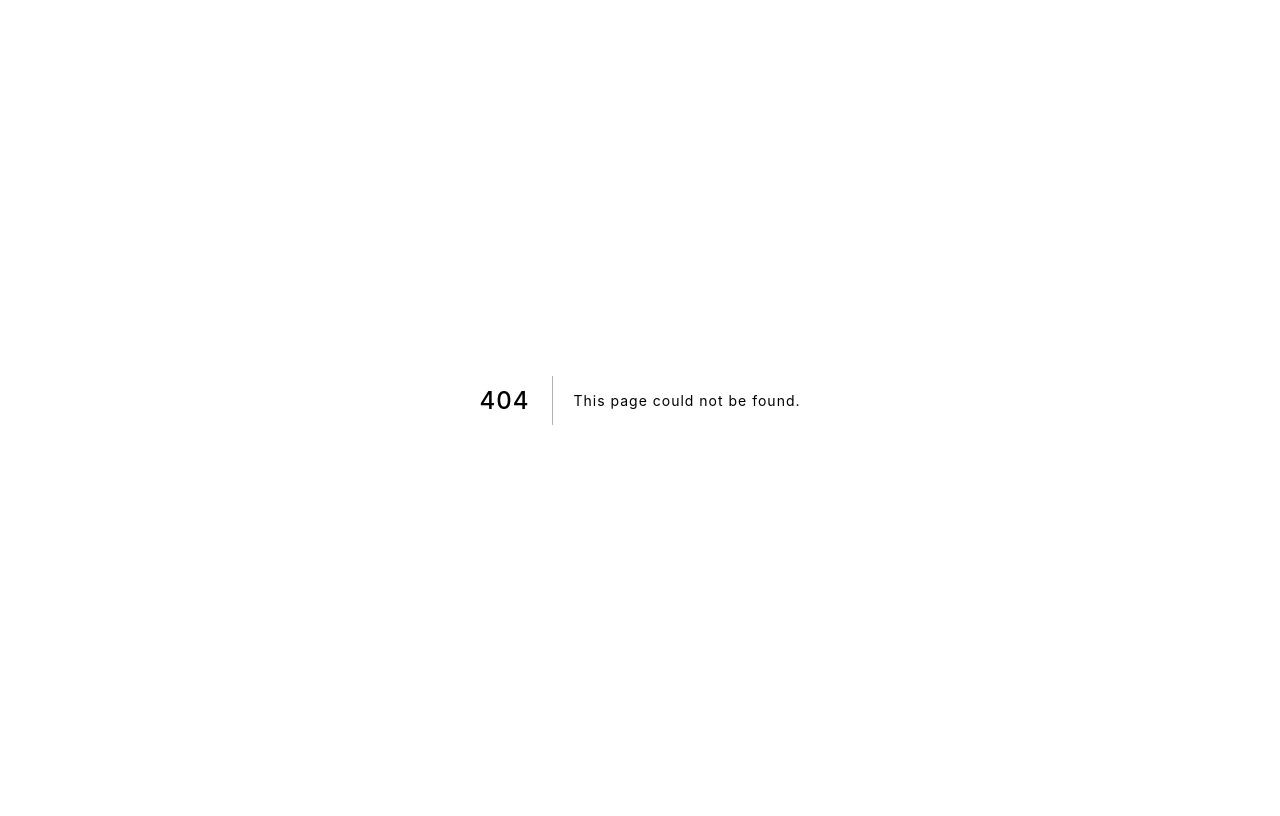
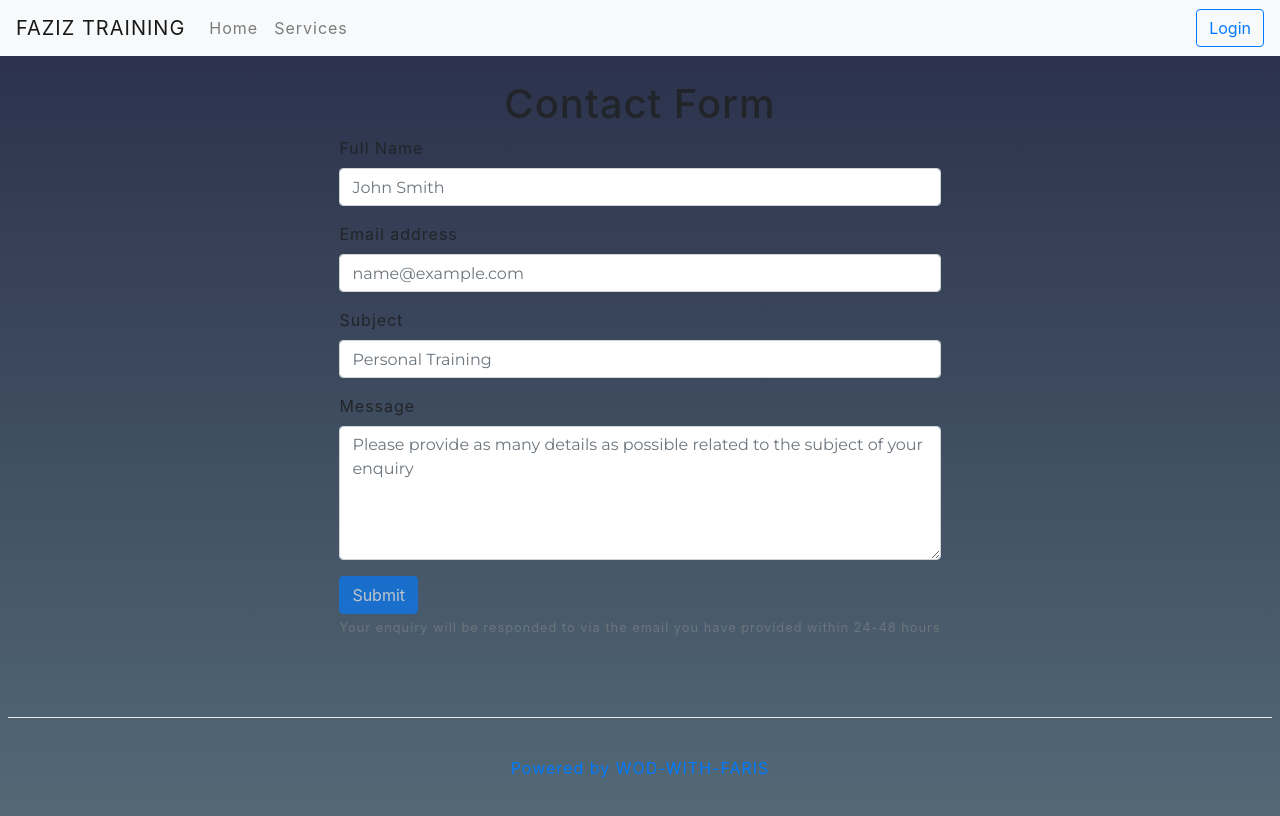
Before and after one commit to farisaziz12/faziz_training, a Next.js app: page /contact-form in a window 1280 px wide. Before the commit this address had no page. Built offline with nearby package versions, Linux system fonts and the light colour scheme; no server answers.

Commit message:
feat(contact-form): create contact form

```diff
--- /dev/null
+++ b/pages/contact-form.js
@@ -0,0 +1,165 @@
+import { useState, useEffect } from "react";
+import { useRouter } from "next/router";
+import Lottie from "react-lottie";
+import FadeIn from "react-fade-in";
+import Form from "react-bootstrap/Form";
+import Button from "react-bootstrap/Button";
+import MetaData from "../components/MetaData";
+import NavigationBar from "../components/NavigationBar";
+import { getServiceDetails } from "../cms";
+import { post } from "../network";
+import { defaultOption } from "../functions";
+import mailSend from "../lotties/mail-send.json";
+import errorCone from "../lotties/error-cone.json";
+import styles from "../styles/Home.module.css";
+
+export default function contactForm() {
+  const [senderEmail, setSenderEmail] = useState("");
+  const [subject, setSubject] = useState("");
+  const [senderName, setSenderName] = useState("");
+  const [messageBody, setMessageBody] = useState("");
+  const [submitted, setSubmitted] = useState(false);
+  const [success, setSuccess] = useState(false);
+
+  const router = useRouter();
+  const { id } = router.query;
+
+  useEffect(async () => {
+    if (id) {
+      try {
+        const service = await getServiceDetails(id);
+        setSubject(service.name);
+      } catch (error) {
+        console.error(error);
+      }
+    }
+  }, [id]);
+
+  const handleSubmit = (e) => {
+    e.preventDefault();
+    try {
+      post("/api/contact-form-email", {
+        senderName,
+        senderEmail,
+        subject,
+        messageBody,
+      }).then((resp) => {
+        if (resp.status === 200) {
+          setSuccess(true);
+          setSubmitted(true);
+          setTimeout(() => {
+            router.push("/services");
+          }, 6000);
+        } else {
+          handleError("Error");
+        }
+      });
+    } catch (error) {
+      handleError(error);
+    }
+
+    const handleError = (error) => {
+      setSubmitted(true);
+      console.error(error);
+      setTimeout(() => {
+        setSubmitted(false);
+      }, 5000);
+    };
+  };
+
+  return (
+    <div className={styles.container}>
+      <MetaData />
+      <NavigationBar />
+      <main className={styles.main}>
+        <h1>Contact Form</h1>
+        {submitted ? (
+          success ? (
+            <FadeIn delay={200}>
+              <Lottie
+                options={defaultOption(mailSend)}
+                height={200}
+                width={200}
+              />
+              <h1>Message Sent!</h1>
+            </FadeIn>
+          ) : (
+            <FadeIn delay={200}>
+              <Lottie
+                options={defaultOption(errorCone)}
+                height={200}
+                width={200}
+              />
+              <h1>Whoops. Something went wrong. Please try again</h1>
+            </FadeIn>
+          )
+        ) : (
+          <Form onSubmit={handleSubmit}>
+            <Form.Group controlId="exampleForm.ControlInput1">
+              <Form.Label>Full Name</Form.Label>
+              <Form.Control
+                className={styles["p-text"]}
+                type="text"
+                placeholder="John Smith"
+                value={senderName}
+                onChange={(e) => setSenderName(e.target.value)}
+              />
+            </Form.Group>
+            <Form.Group controlId="exampleForm.ControlInput2">
+              <Form.Label>Email address</Form.Label>
+              <Form.Control
+                className={styles["p-text"]}
+                type="email"
+                placeholder="name@example.com"
+                value={senderEmail}
+                onChange={(e) => setSenderEmail(e.target.value)}
+              />
+            </Form.Group>
+            <Form.Group controlId="exampleForm.ControlInput3">
+              <Form.Label>Subject</Form.Label>
+              <Form.Control
+                className={styles["p-text"]}
+                type="text"
+                value={subject}
+                placeholder="Personal Training"
+                onChange={(e) => setSubject(e.target.value)}
+              />
+            </Form.Group>
+            <Form.Group controlId="exampleForm.ControlTextarea1">
+              <Form.Label>Message</Form.Label>
+              <Form.Control
+                className={styles["p-text"]}
+                placeholder="Please provide as many details as possible related to the subject of your enquiry"
+                as="textarea"
+                rows={5}
+                value={messageBody}
+                onChange={(e) => setMessageBody(e.target.value)}
+              />
+            </Form.Group>
+            <Button
+              disabled={senderEmail ? false : true}
+              variant="primary"
+              type="submit"
+            >
+              Submit
+            </Button>
+            <Form.Text className="text-muted">
+              Your enquiry will be responded to via the email you have provided
+              within 24-48 hours
+            </Form.Text>
+          </Form>
+        )}
+      </main>
+
+      <footer className={styles.footer}>
+        <a
+          href="https://wod-with-faris.web.app/"
+          target="_blank"
+          rel="noopener noreferrer"
+        >
+          Powered by WOD-WITH-FARIS
+        </a>
+      </footer>
+    </div>
+  );
+}
```
